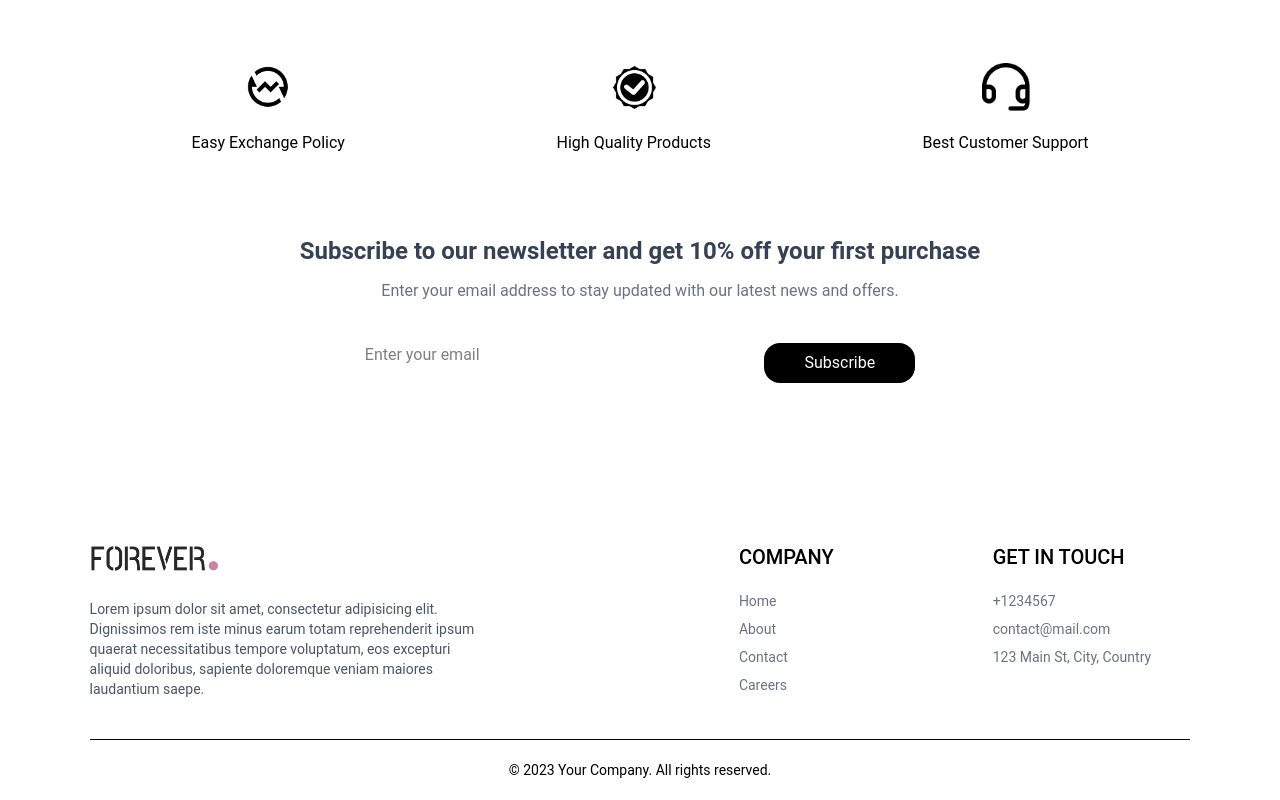
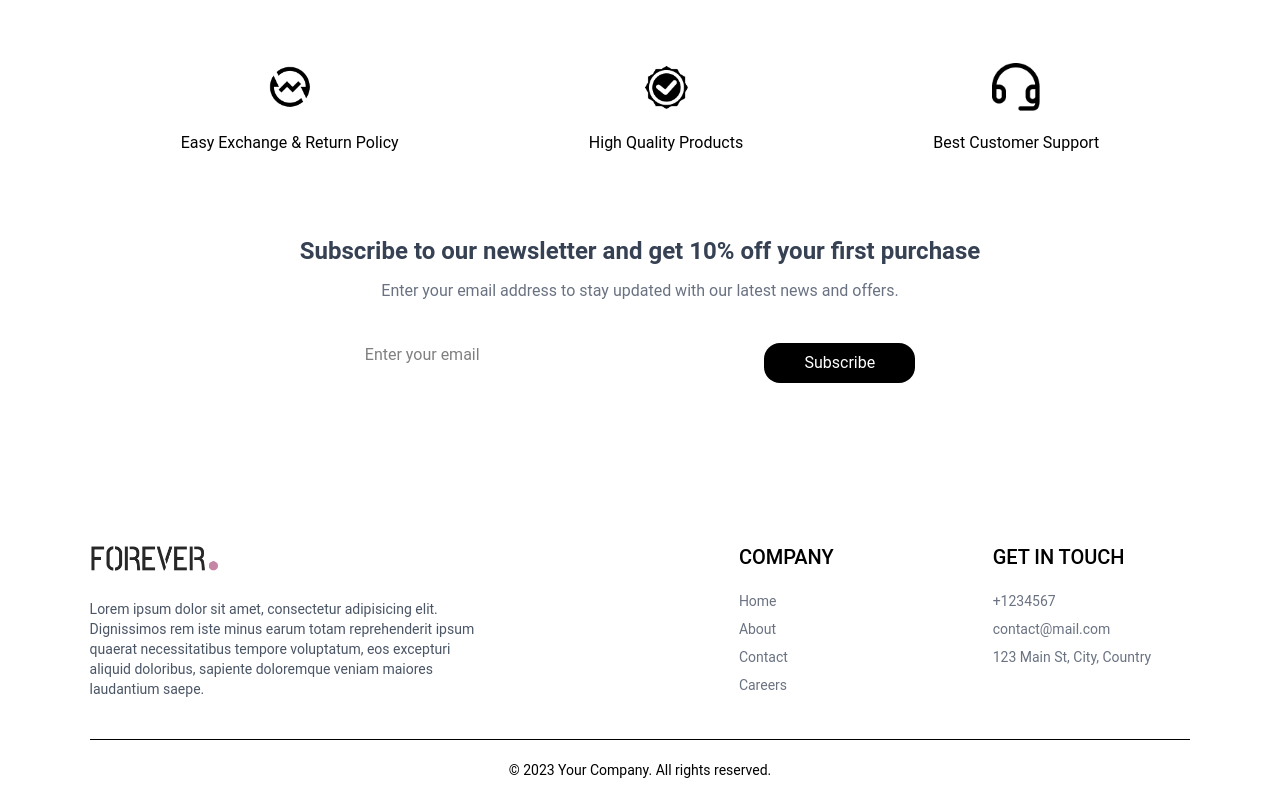
Before and after one commit to mubashirdawood/MERN-E-Commerce-Web-Application-Full-Stack-Project-, a React (Vite) app: page / in a window 1280 px wide. Shown: the part 1959-2759 px from the top of the page. Built offline with nearby package versions, Linux system fonts and the light colour scheme.

Commit message:
main page

```diff
--- a/src/components/OurPolicy.jsx
+++ b/src/components/OurPolicy.jsx
@@ -8,7 +8,7 @@ const OurPolicy = () => {
 
     <div>
       <img src={assets.exchange_icon} className='w-12 m-auto mb-5' alt="" />
-      <p> Easy Exchange Policy</p>
+      <p> Easy Exchange & Return Policy</p>
     </div>
 
       <div>
```
